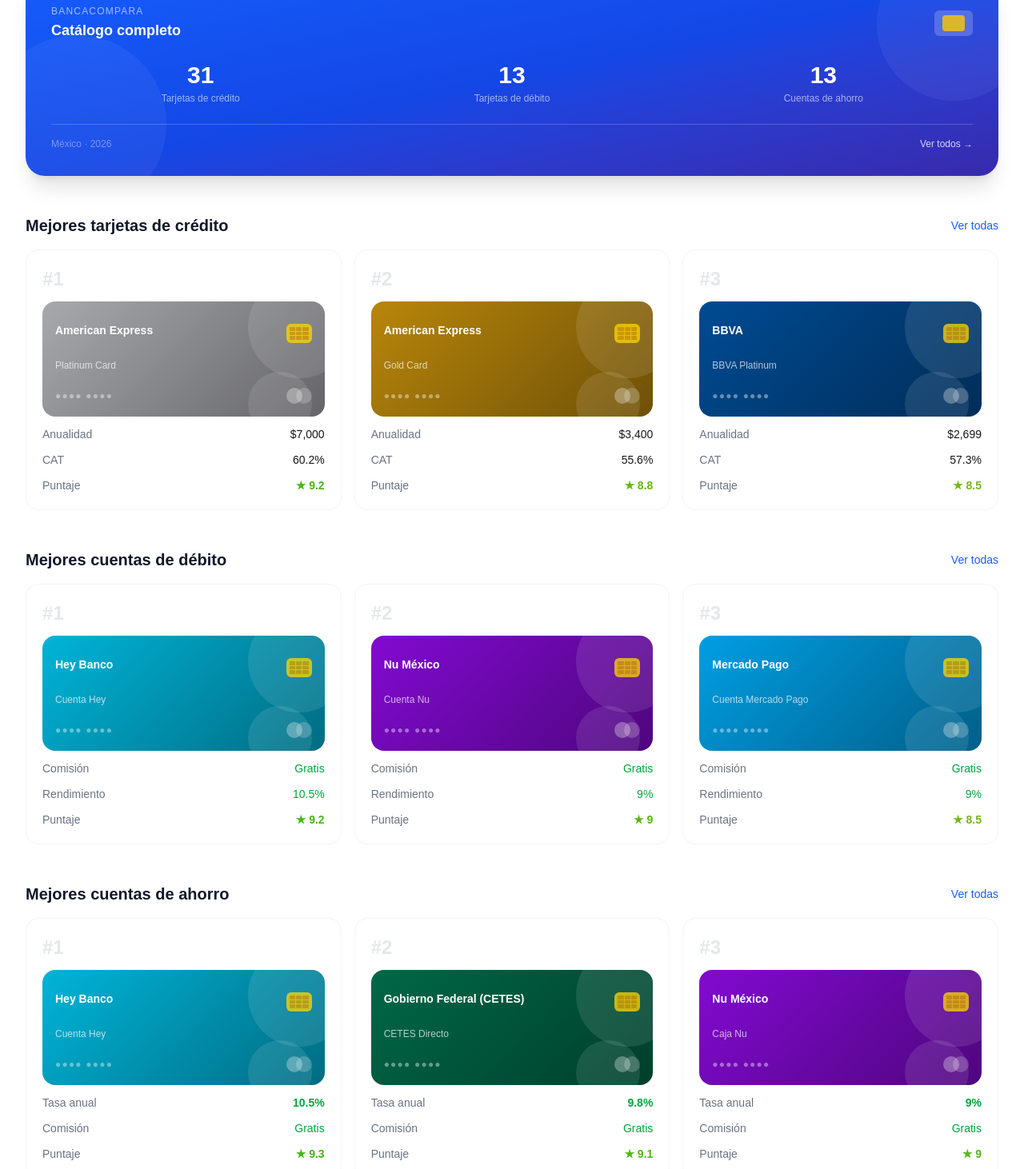
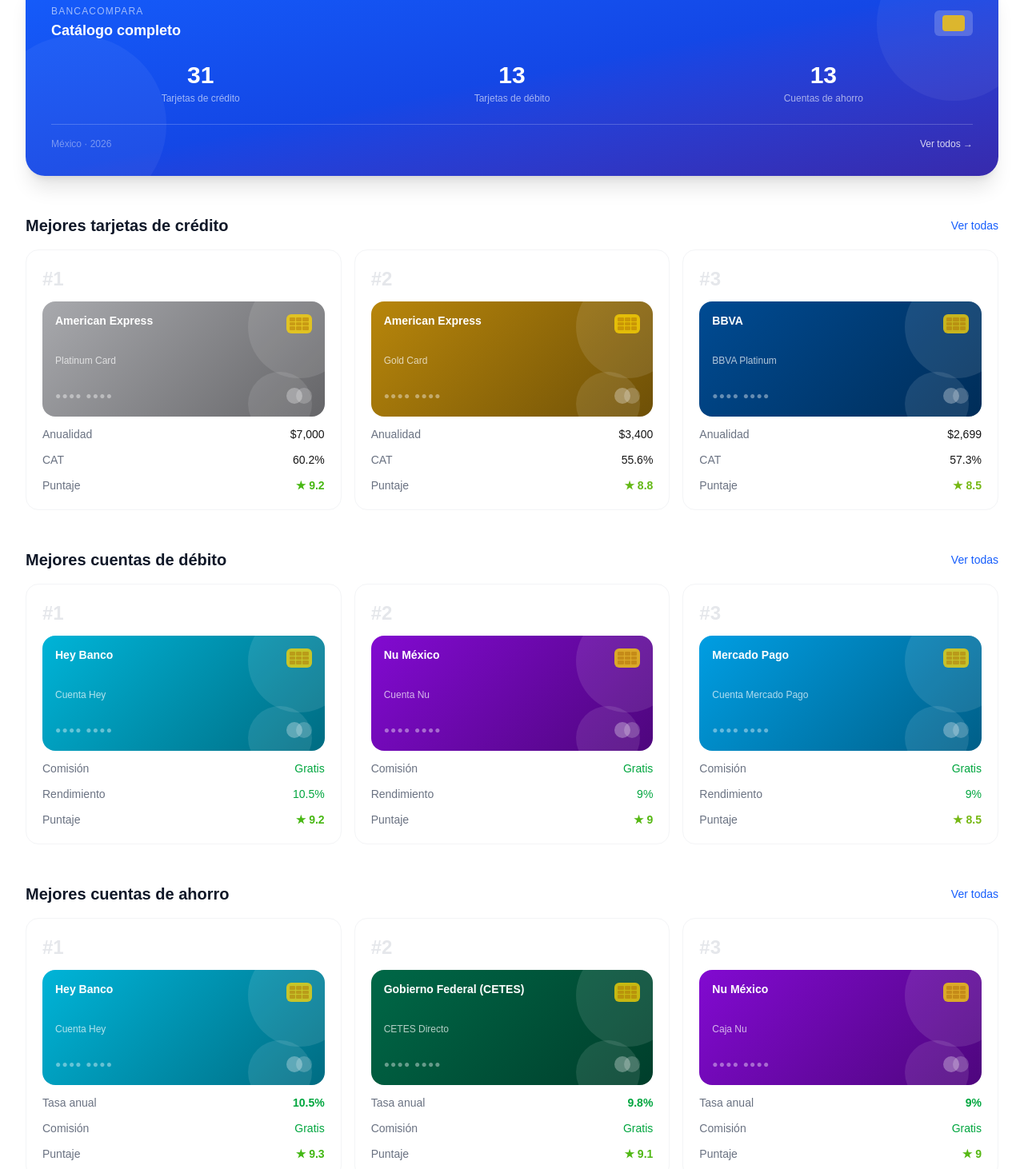
Before and after one commit to Chubsmex83/Bancacompara, a Next.js app: page / in a window 1280 px wide. Shown: the part 479-1941 px from the top of the page at 80% size. Built offline with nearby package versions, Linux system fonts and the light colour scheme.

Commit message:
Revert "fix: bajar nombre de tarjeta en home para evitar solapamiento con ranking"
This reverts commit 30baa92b39b770ad9e2dbd06ea7b81f50d8521dc.

```diff
--- a/src/app/page.tsx
+++ b/src/app/page.tsx
@@ -86,7 +86,7 @@
           {topCredito.map((t, i) => (
             <Link key={t.id} href={`/tarjetas/${t.id}`} className="bg-white rounded-2xl border border-gray-100 p-5 hover:shadow-md transition-shadow flex flex-col gap-3">
               <span className="text-2xl font-bold text-gray-200">#{i + 1}</span>
-              <CardArt banco={t.banco} nombre={t.nombre} color={t.color} tipo="credito" nameOffset />
+              <CardArt banco={t.banco} nombre={t.nombre} color={t.color} tipo="credito" />
               <div className="flex justify-between text-sm">
                 <span className="text-gray-500">Anualidad</span>
                 <span className="font-medium">{t.anualidad === 0 ? <span className="text-green-600">Gratis</span> : `$${t.anualidad.toLocaleString()}`}</span>
@@ -114,7 +114,7 @@
           {topDebito.map((t, i) => (
             <Link key={t.id} href={`/tarjetas/${t.id}`} className="bg-white rounded-2xl border border-gray-100 p-5 hover:shadow-md transition-shadow flex flex-col gap-3">
               <span className="text-2xl font-bold text-gray-200">#{i + 1}</span>
-              <CardArt banco={t.banco} nombre={t.nombre} color={t.color} tipo="debito" nameOffset />
+              <CardArt banco={t.banco} nombre={t.nombre} color={t.color} tipo="debito" />
               <div className="flex justify-between text-sm">
                 <span className="text-gray-500">Comisión</span>
                 <span className="font-medium">{t.comisionMensual === 0 ? <span className="text-green-600">Gratis</span> : `$${t.comisionMensual}/mes`}</span>
@@ -142,7 +142,7 @@
           {topAhorro.map((t, i) => (
             <Link key={t.id} href={`/tarjetas/${t.id}`} className="bg-white rounded-2xl border border-gray-100 p-5 hover:shadow-md transition-shadow flex flex-col gap-3">
               <span className="text-2xl font-bold text-gray-200">#{i + 1}</span>
-              <CardArt banco={t.banco} nombre={t.nombre} color={t.color} tipo="ahorro" nameOffset />
+              <CardArt banco={t.banco} nombre={t.nombre} color={t.color} tipo="ahorro" />
               <div className="flex justify-between text-sm">
                 <span className="text-gray-500">Tasa anual</span>
                 <span className="font-bold text-green-600">{t.tasaAnual}%</span>
--- a/src/components/CardArt.tsx
+++ b/src/components/CardArt.tsx
@@ -11,10 +11,9 @@
   nombre: string;
   color: string;
   tipo: 'credito' | 'debito' | 'ahorro';
-  nameOffset?: boolean;
 }
 
-export default function CardArt({ banco, nombre, color, tipo, nameOffset }: Props) {
+export default function CardArt({ banco, nombre, color, tipo }: Props) {
   const dark = darken(color);
 
   return (
@@ -27,7 +26,7 @@
       <div className="absolute bottom-0 right-4 w-20 h-20 rounded-full translate-y-6 bg-white opacity-10" />
 
       {/* Fila superior */}
-      <div className={`flex items-start justify-between relative z-10 ${nameOffset ? 'mt-3' : ''}`}>
+      <div className="flex items-start justify-between relative z-10">
         <p className="text-white font-bold text-sm leading-tight">{banco}</p>
         {/* Chip */}
         <div className="w-8 h-6 rounded-md grid grid-cols-3 gap-px p-1" style={{ backgroundColor: 'rgba(255,215,0,0.75)' }}>
```
